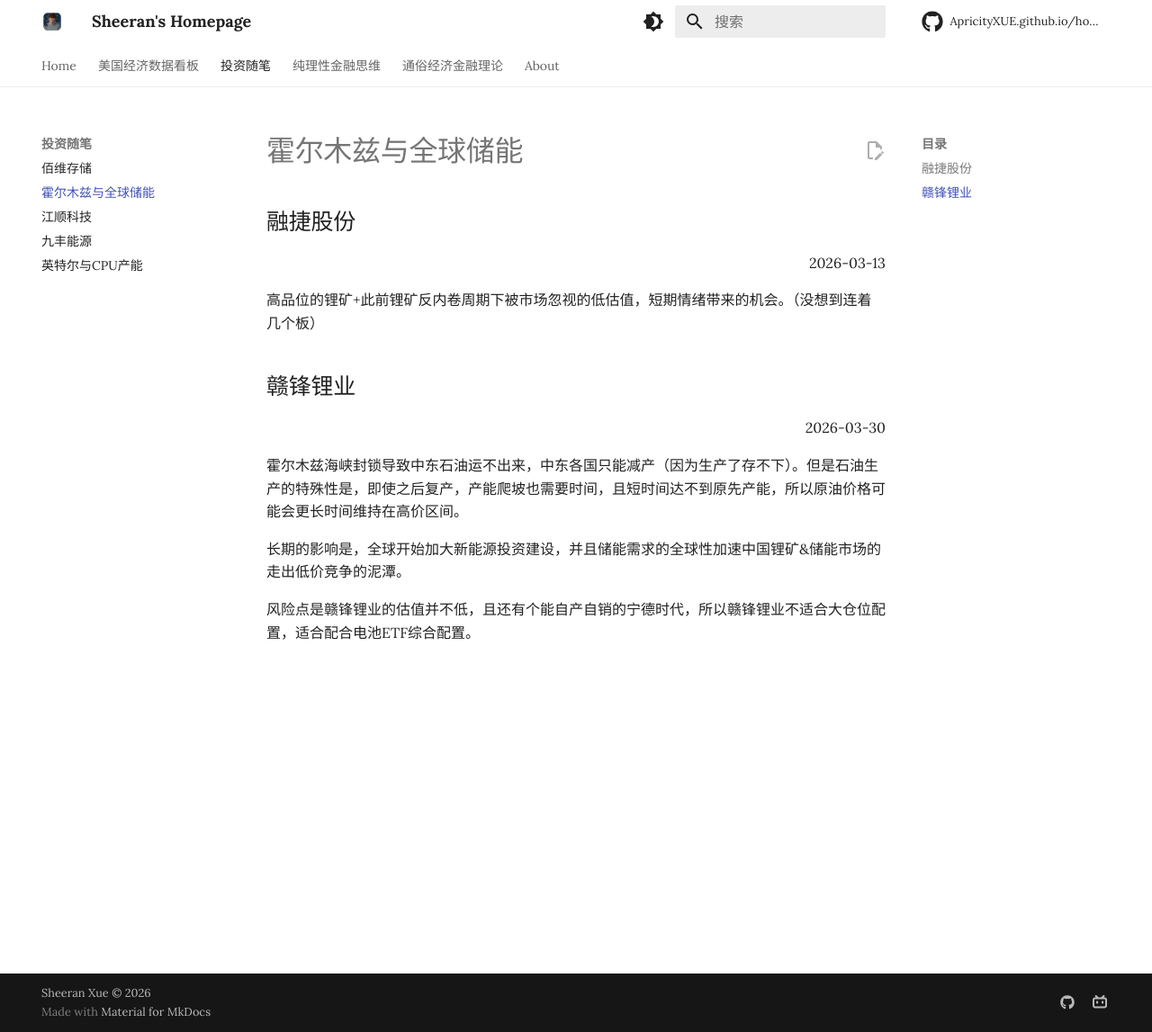
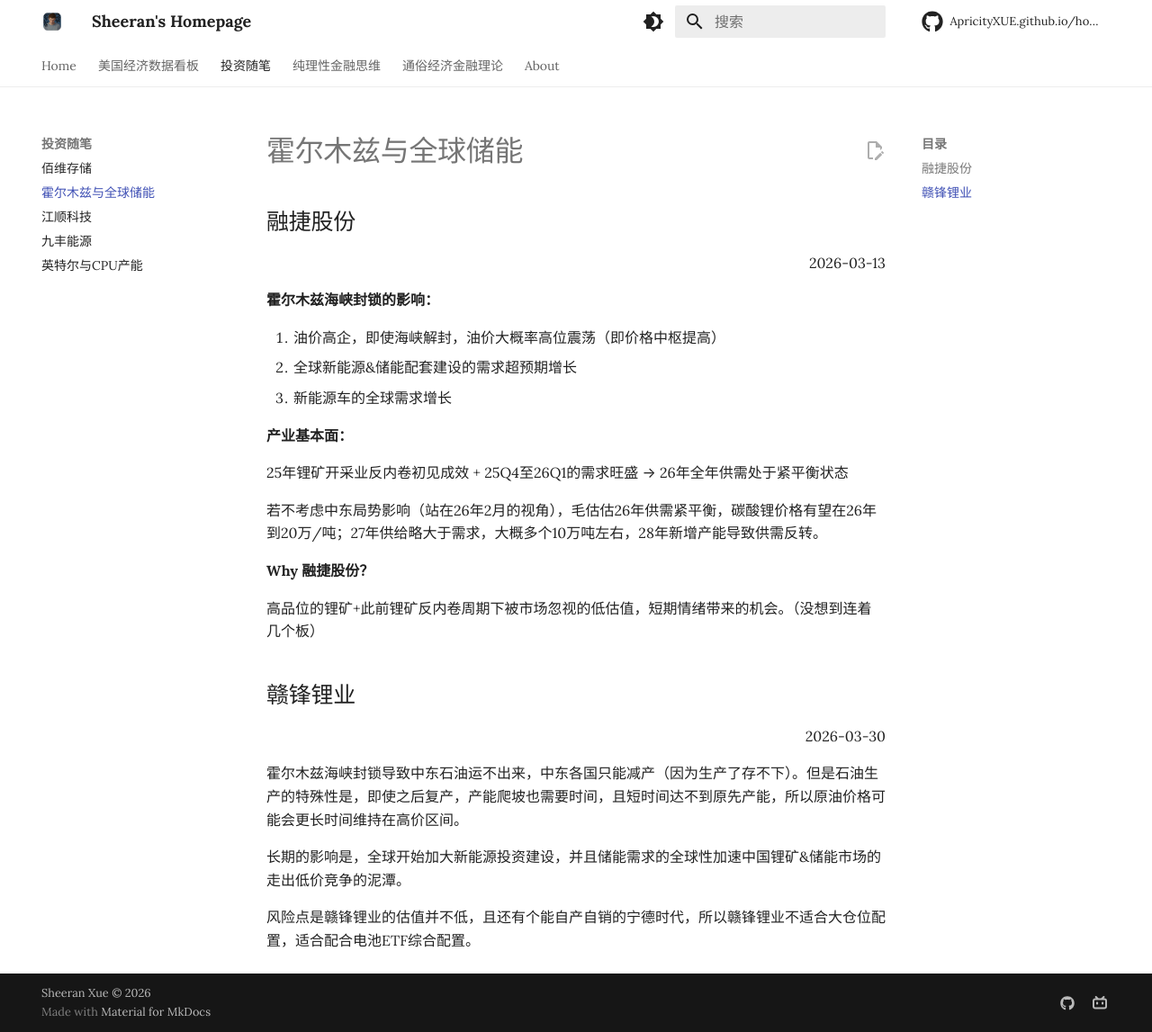
Before and after one commit to ApricityXUE/homepage, an MkDocs documentation site: the page built from docs/投资随笔/霍尔木兹与全球储能.md, in a window 1280 px wide and 1147 px high. Shown: the whole window at 90% size. Built offline with MkDocs 1.6.1 and Material for MkDocs 9.7.7, drawn with Linux system fonts in a browser that asks for light colours; some web fonts are replaced; comment, search, counter and statistics services are not loaded.

Commit message:
Update 霍尔木兹与全球储能.md

```diff
--- a/docs/投资随笔/霍尔木兹与全球储能.md
+++ b/docs/投资随笔/霍尔木兹与全球储能.md
@@ -1,6 +1,20 @@
 ## 融捷股份
 
 <div style="text-align: right;">2026-03-13</div>
+
+**霍尔木兹海峡封锁的影响：**
+
+1. 油价高企，即使海峡解封，油价大概率高位震荡（即价格中枢提高）
+2. 全球新能源&储能配套建设的需求超预期增长
+3. 新能源车的全球需求增长
+
+**产业基本面：**
+
+25年锂矿开采业反内卷初见成效 + 25Q4至26Q1的需求旺盛 → 26年全年供需处于紧平衡状态
+
+若不考虑中东局势影响（站在26年2月的视角），毛估估26年供需紧平衡，碳酸锂价格有望在26年到20万/吨；27年供给略大于需求，大概多个10万吨左右，28年新增产能导致供需反转。
+
+**Why 融捷股份？**
 
 高品位的锂矿+此前锂矿反内卷周期下被市场忽视的低估值，短期情绪带来的机会。（没想到连着几个板）
 
```
